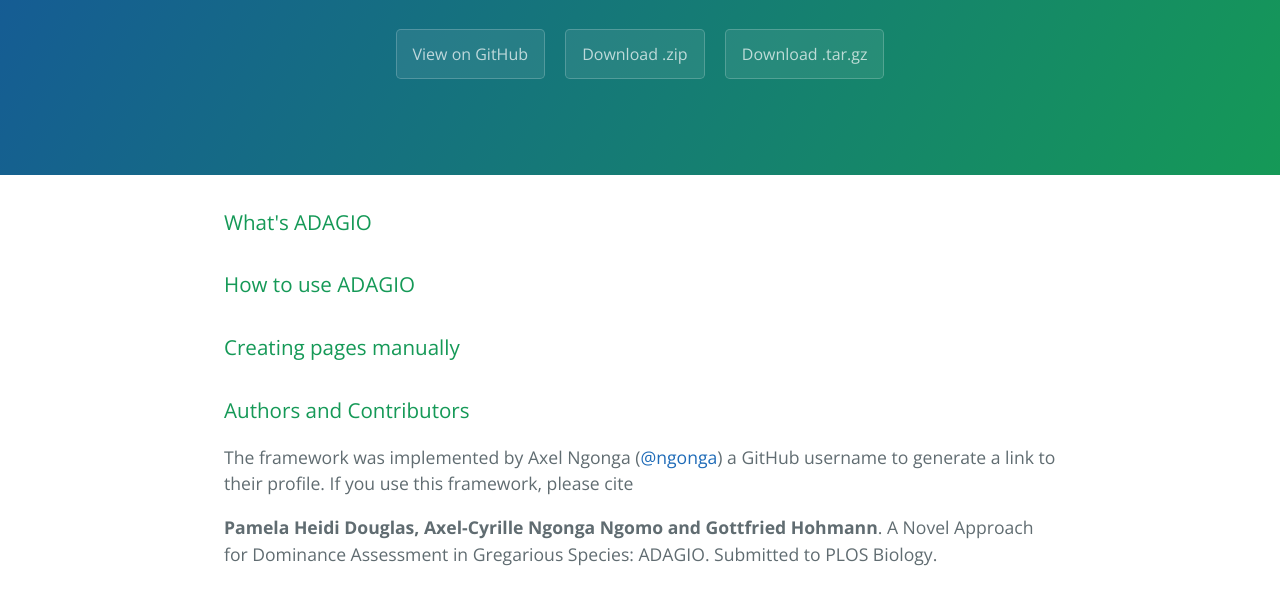
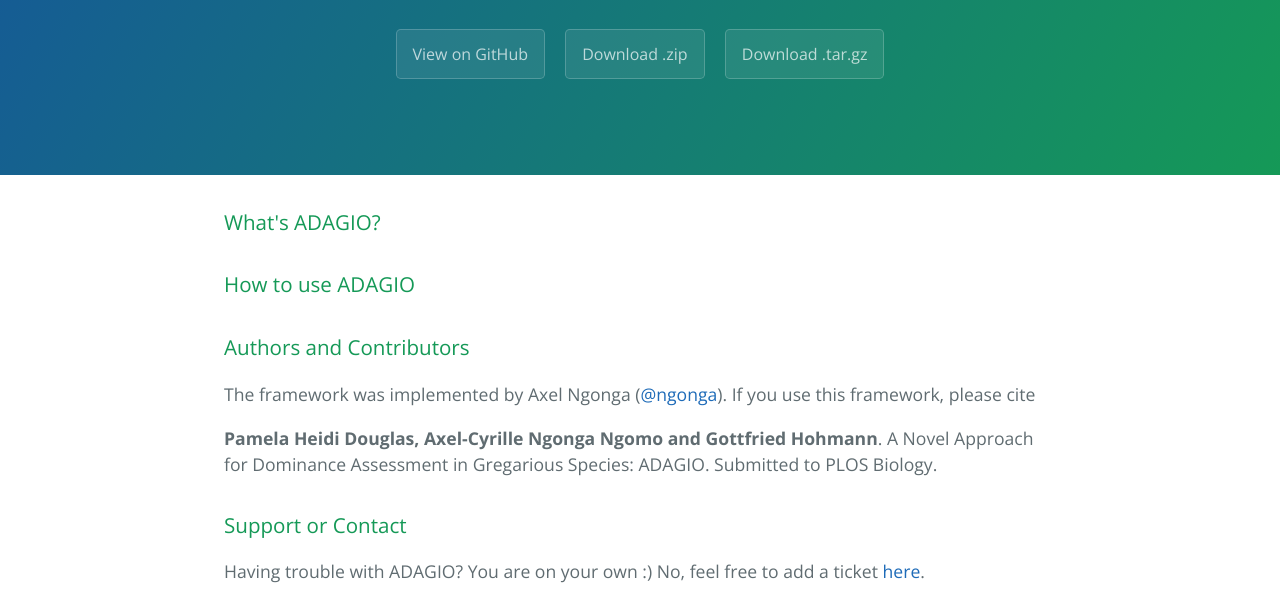
Before and after one commit to ngonga/adagio, a plain HTML site: page index.html in a window 1280 px wide. Shown: the part 208-800 px from the top of the page. Drawn offline with nearby package versions, Linux system fonts and the light colour scheme.

Commit message:
Create gh-pages branch via GitHub

```diff
--- a/index.html
+++ b/index.html
@@ -20,18 +20,15 @@
 
     <section class="main-content">
       <h3>
-<a id="whats-adagio" class="anchor" href="#whats-adagio" aria-hidden="true"><span class="octicon octicon-link"></span></a>What's ADAGIO</h3>
+<a id="whats-adagio" class="anchor" href="#whats-adagio" aria-hidden="true"><span class="octicon octicon-link"></span></a>What's ADAGIO?</h3>
 
 <h3>
 <a id="how-to-use-adagio" class="anchor" href="#how-to-use-adagio" aria-hidden="true"><span class="octicon octicon-link"></span></a>How to use ADAGIO</h3>
 
 <h3>
-<a id="creating-pages-manually" class="anchor" href="#creating-pages-manually" aria-hidden="true"><span class="octicon octicon-link"></span></a>Creating pages manually</h3>
-
-<h3>
 <a id="authors-and-contributors" class="anchor" href="#authors-and-contributors" aria-hidden="true"><span class="octicon octicon-link"></span></a>Authors and Contributors</h3>
 
-<p>The framework was implemented by Axel Ngonga (<a href="https://github.com/ngonga" class="user-mention">@ngonga</a>) a GitHub username to generate a link to their profile. If you use this framework, please cite </p>
+<p>The framework was implemented by Axel Ngonga (<a href="https://github.com/ngonga" class="user-mention">@ngonga</a>). If you use this framework, please cite </p>
 
 <p><strong>Pamela Heidi Douglas, Axel-Cyrille Ngonga Ngomo and Gottfried Hohmann</strong>.
 A Novel Approach for Dominance Assessment in Gregarious Species: ADAGIO. Submitted to PLOS Biology.</p>
--- a/params.json
+++ b/params.json
@@ -1 +1 @@
-{"name":"Adagio","tagline":"Dominance Assessment in Gregarious Species","body":"### What's ADAGIO\r\n\r\n### How to use ADAGIO \r\n\r\n### Creating pages manually\r\n\r\n### Authors and Contributors\r\nThe framework was implemented by Axel Ngonga (@ngonga) a GitHub username to generate a link to their profile. If you use this framework, please cite \r\n\r\n**Pamela Heidi Douglas, Axel-Cyrille Ngonga Ngomo and Gottfried Hohmann**.\r\nA Novel Approach for Dominance Assessment in Gregarious Species: ADAGIO. Submitted to PLOS Biology.\r\n\r\n### Support or Contact\r\nHaving trouble with ADAGIO? You are on your own :) No, feel free to add a ticket [here](https://github.com/ngonga/adagio).  \r\n","google":"","note":"Don't delete this file! It's used internally to help with page regeneration."}
+{"name":"Adagio","tagline":"Dominance Assessment in Gregarious Species","body":"### What's ADAGIO?\r\n\r\n### How to use ADAGIO \r\n\r\n### Authors and Contributors\r\nThe framework was implemented by Axel Ngonga (@ngonga). If you use this framework, please cite \r\n\r\n**Pamela Heidi Douglas, Axel-Cyrille Ngonga Ngomo and Gottfried Hohmann**.\r\nA Novel Approach for Dominance Assessment in Gregarious Species: ADAGIO. Submitted to PLOS Biology.\r\n\r\n### Support or Contact\r\nHaving trouble with ADAGIO? You are on your own :) No, feel free to add a ticket [here](https://github.com/ngonga/adagio).  \r\n","google":"","note":"Don't delete this file! It's used internally to help with page regeneration."}
```
